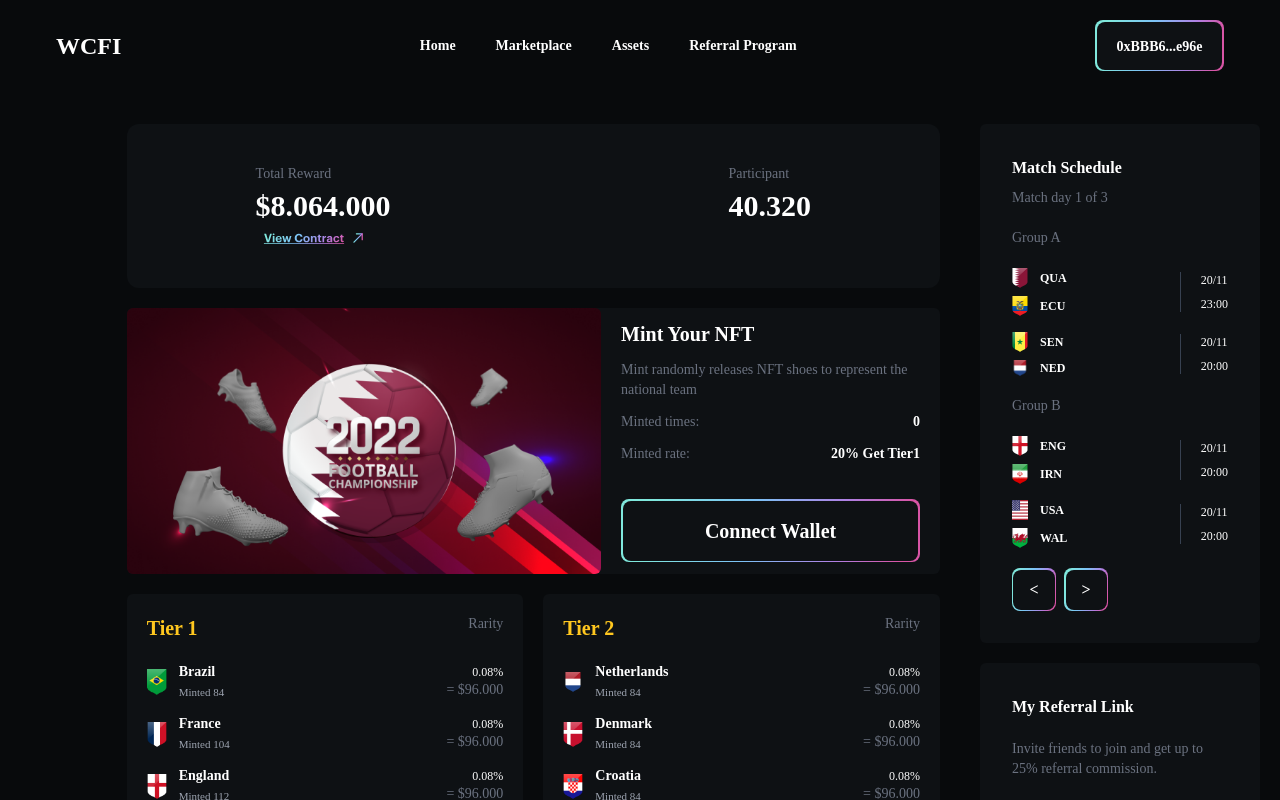
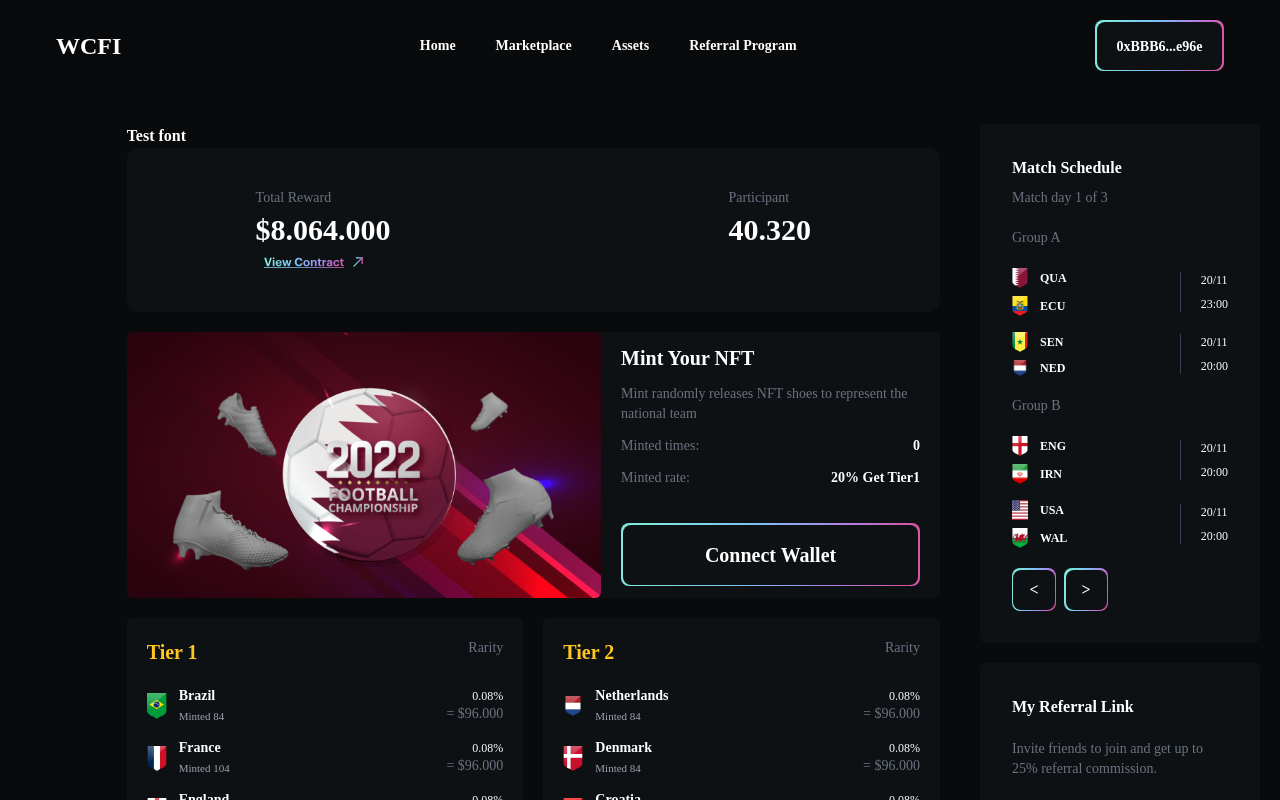
Before and after one commit to alexlevn/nf_nft_martket_nxjs, a Next.js app: page / in a window 1280 px wide. Shown: the top 800 px of the page. Built offline with nearby package versions, Linux system fonts and the light colour scheme.

Commit message:
test menu_item_gradient

```diff
--- a/pages/index.tsx
+++ b/pages/index.tsx
@@ -11,6 +11,9 @@ const HomePage: NextPage = () => {
         <link rel="icon" href="/WCFI-logo.svg" />
       </Head>
 
+      <div className="flex">
+        <span className="menu_item_gradient">Test font</span>
+      </div>
       <Home />
     </>
   )
--- a/styles/globals.css
+++ b/styles/globals.css
@@ -6,6 +6,37 @@
 
 .debug * {
   outline: 1px solid gold;
+}
+
+.text_gradient {
+  background: linear-gradient(
+    102.88deg,
+    #80e8dd 10.19%,
+    #7cc2f6 43.04%,
+    #af81e4 72%,
+    #d855a6 93.18%
+  );
+  -webkit-background-clip: text;
+  -webkit-text-fill-color: transparent;
+  background-clip: text;
+  text-fill-color: transparent;
+}
+.hover\:text_gradient:hover {
+  background: linear-gradient(
+    102.88deg,
+    #80e8dd 10.19%,
+    #7cc2f6 43.04%,
+    #af81e4 72%,
+    #d855a6 93.18%
+  );
+  -webkit-background-clip: text;
+  -webkit-text-fill-color: transparent;
+  background-clip: text;
+  text-fill-color: transparent;
+}
+
+.menu_item_gradient {
+  @apply text-white hover:text_gradient font-semibold cursor-pointer;
 }
 
 .panchang {
```
